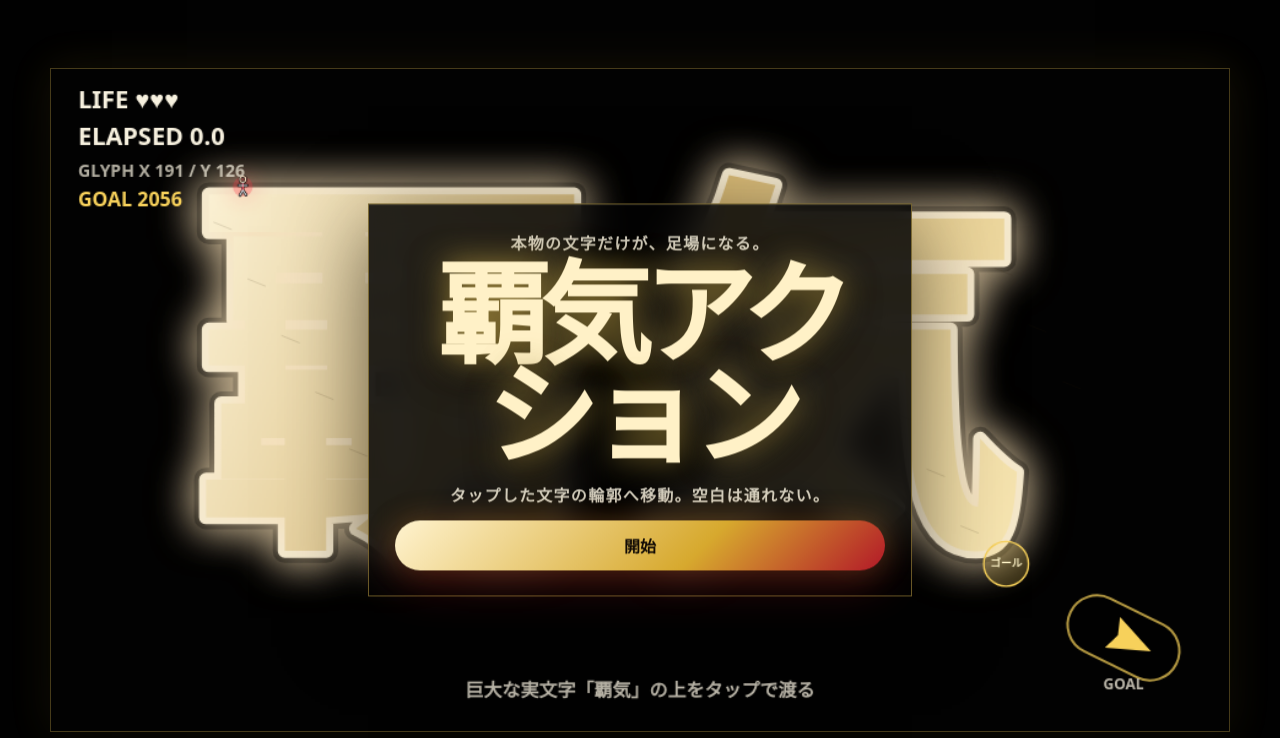
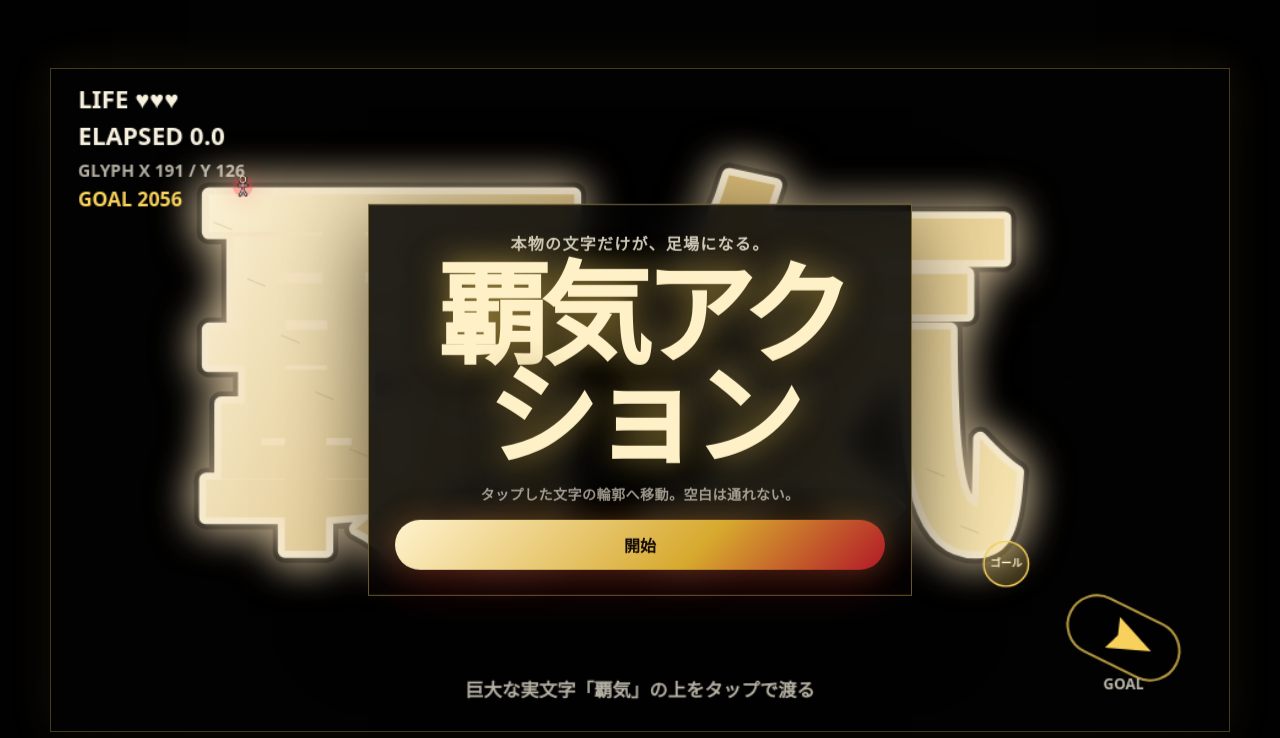
Before and after one commit to tatekennn/Tatekenmes, a Next.js app: page /game in a window 1280 px wide. Shown: the top 738 px of the page. Built offline with nearby package versions, Linux system fonts and the light colour scheme.

Commit message:
style: tune haki game intro copy

```diff
--- a/src/app/globals.css
+++ b/src/app/globals.css
@@ -232,6 +232,13 @@ button {
   letter-spacing: 0.08em;
 }
 
+.haki-action-panel .haki-action-note {
+  color: rgba(247, 241, 223, 0.62);
+  font-size: 0.88rem;
+  line-height: 1.65;
+  letter-spacing: 0.03em;
+}
+
 .haki-action-panel button {
   min-height: 3.1rem;
   border: 0;
```
